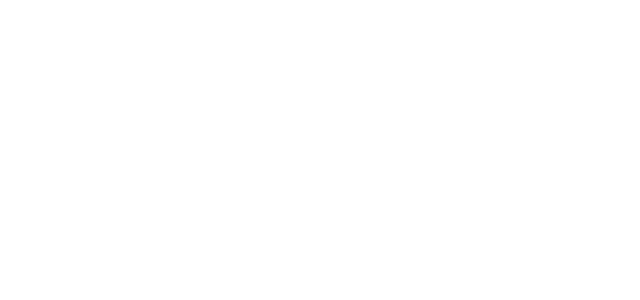
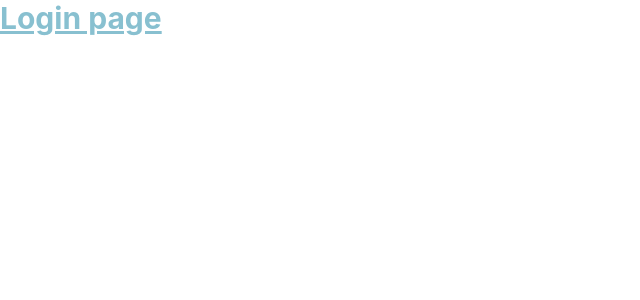
Before and after one commit to Leo-Mart/Lexicon_Project_Assignment, a React (Vite) app in the folder frontend/: page /login in a window 1280 px wide. Before the commit this address had no page. Shown: the top 300 px of the page, without its empty margins (0-640 px from the left). Built offline with nearby package versions, Linux system fonts and the light colour scheme.

Commit message:
Added login page

```diff
--- /dev/null
+++ b/frontend/src/pages/Login.tsx
@@ -0,0 +1,9 @@
+export default function Login() {
+    return (
+        <>
+            <p className="text-3xl font-bold underline text-nord8">
+                Login page
+            </p>
+        </>
+    );
+}
--- a/frontend/src/routes/config.ts
+++ b/frontend/src/routes/config.ts
@@ -9,4 +9,8 @@ export const routes = [
         path: "/index",
         component: lazy(() => import("../pages/Courses")),
     },
+    {
+        path: "/login",
+        component: lazy(() => import("../pages/Login")),
+    },
 ];
```
